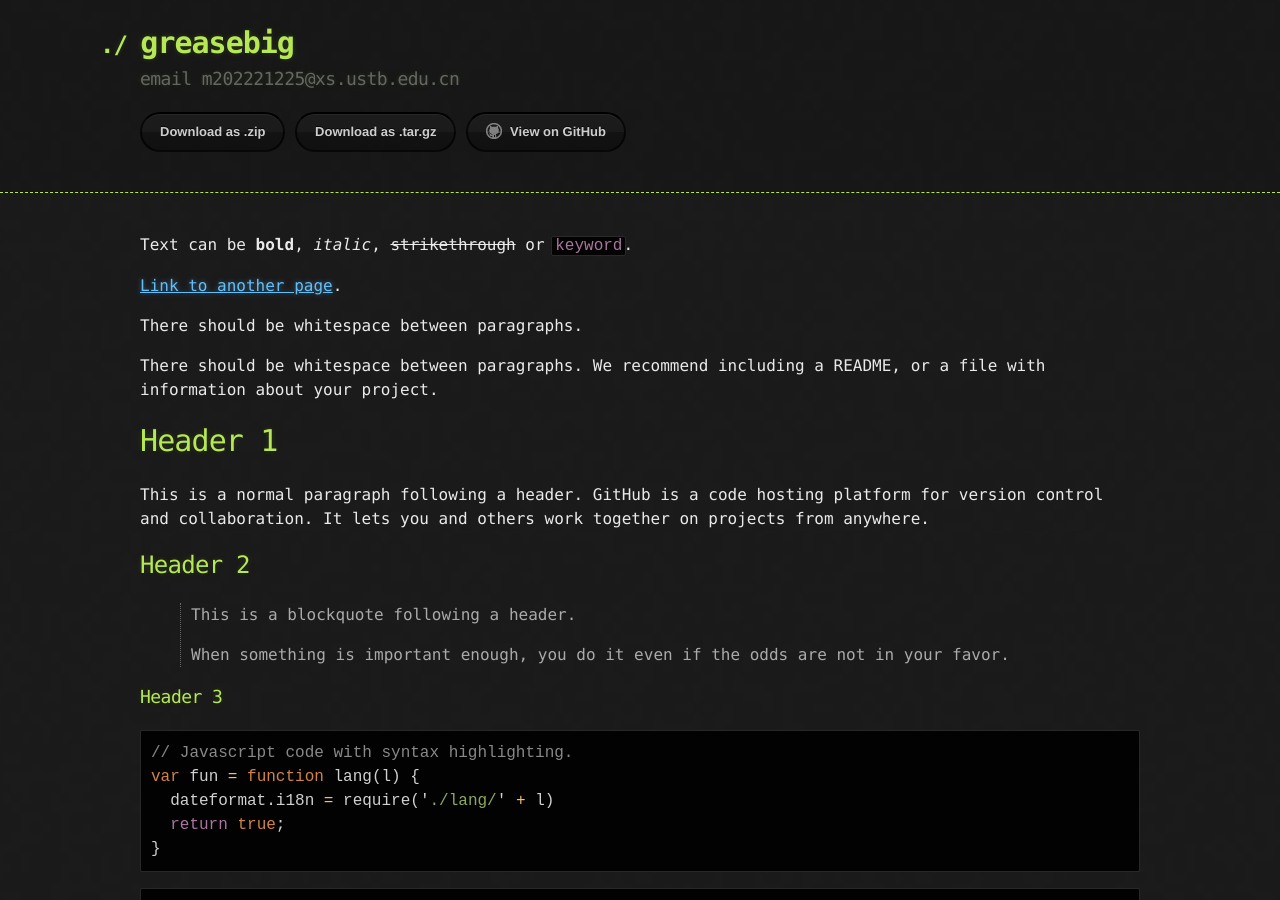
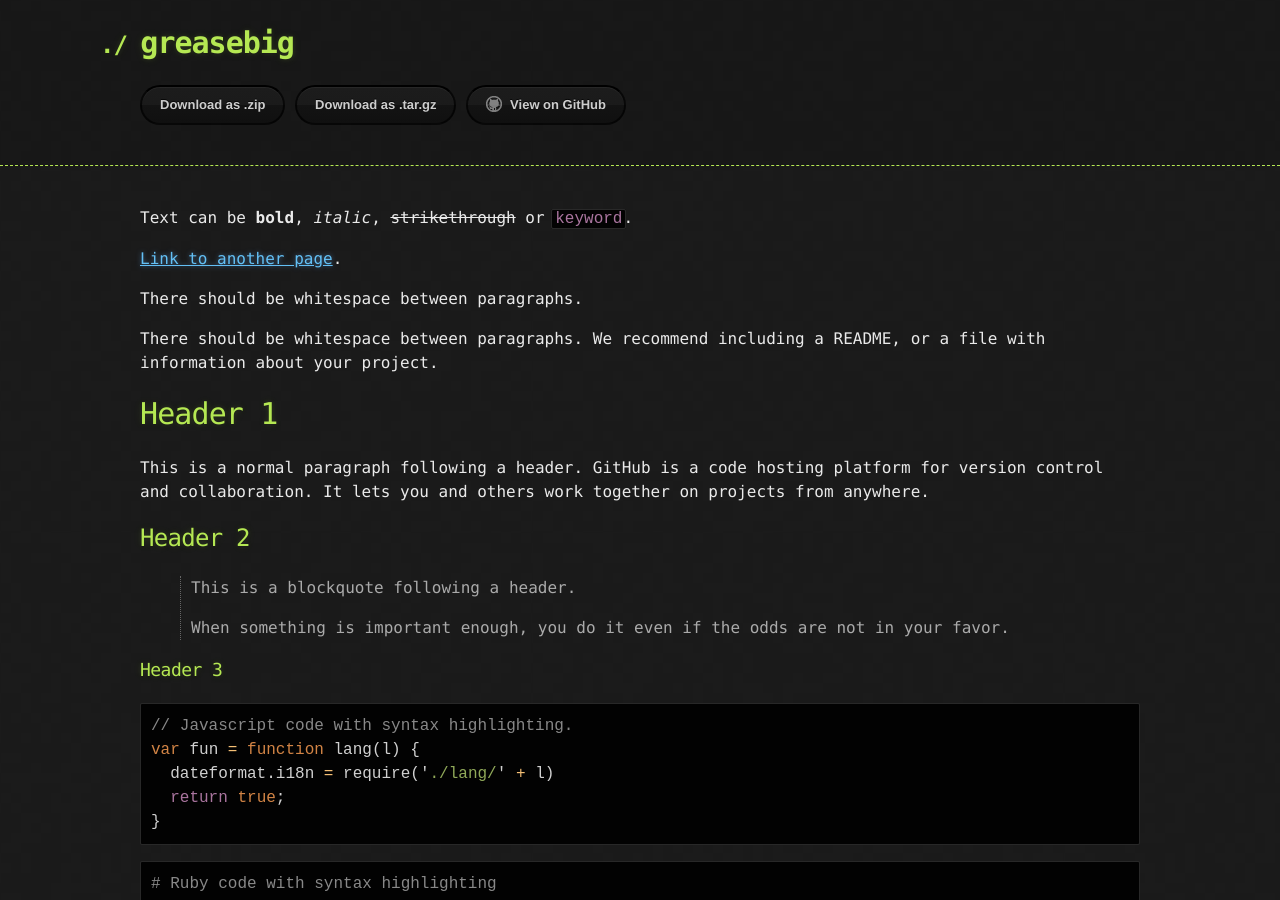
Before and after one commit to greasebig/greasebig.github.io, a Jekyll site: the page built from index.md, in a window 1280 px wide and 900 px high. Built offline with Jekyll 4.4.1, drawn with Linux system fonts in a browser that asks for light colours; the repository's description, which GitHub fills in, is left out.

Commit message:
Update _config.yml

```diff
--- a/_config.yml
+++ b/_config.yml
@@ -1,6 +1,6 @@
 title: greasebig
-email: m202221225@xs.ustb.edu.cn
-description: email m202221225@xs.ustb.edu.cn
+email: via issue
+description:
 show_downloads: true
 google_analytics:
 theme: jekyll-theme-hacker
```
